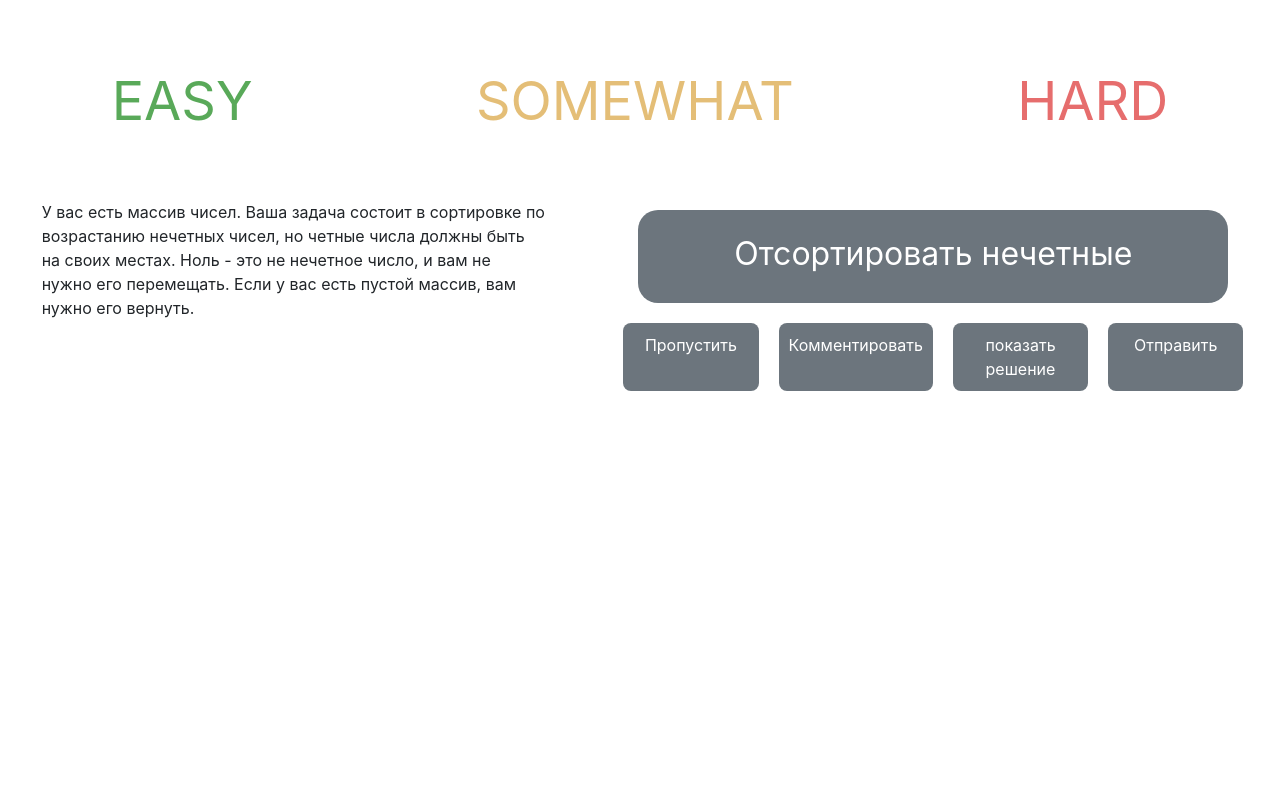
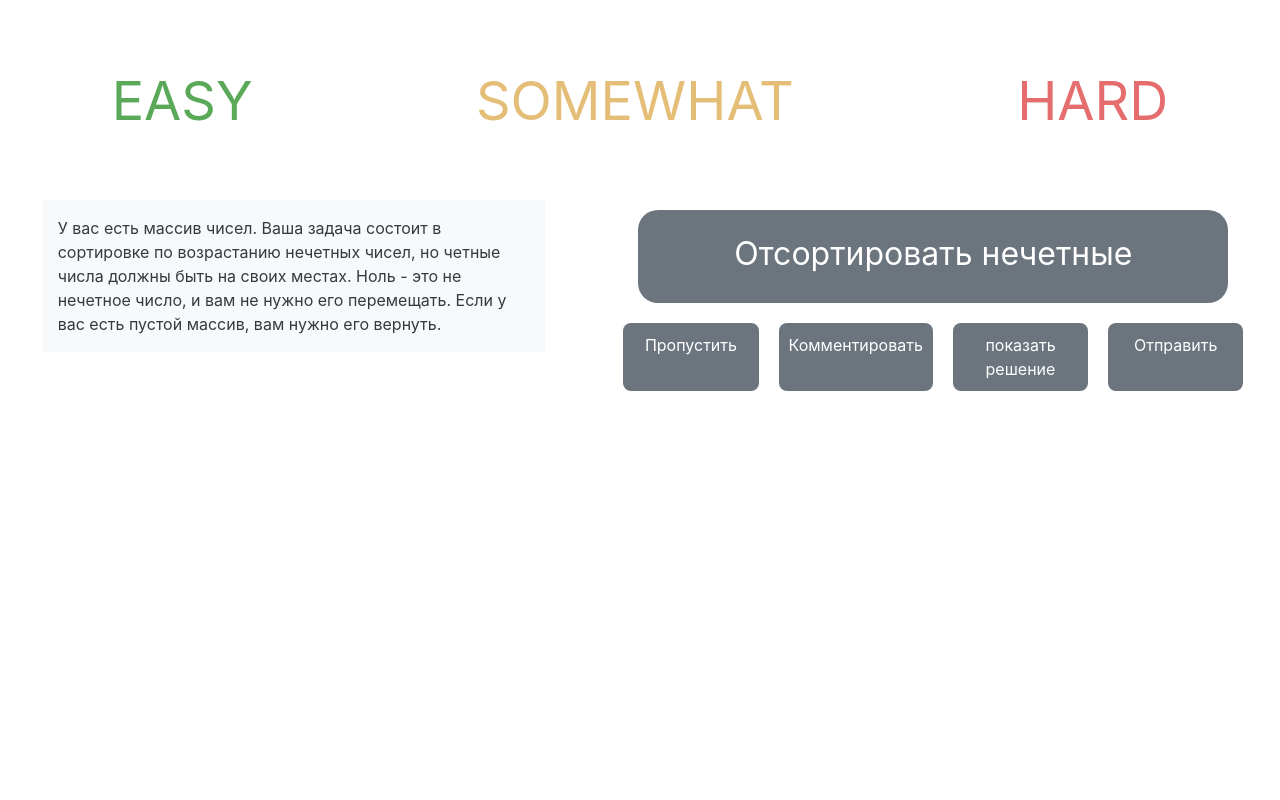
Before and after one commit to ool3/beard-programming, a Django app: page /task_template/1 in a window 1280 px wide. Shown: the part 56-856 px from the top of the page. After the commit the page ends 447 px from the top, so only its background shows below. Run offline with Django 3.2, Linux system fonts and the light colour scheme; data comes from the database, SQL or seed files in the repository; some libraries are stand-ins or nearby versions.

Commit message:
Поправил код для мобилке

```diff
--- a/aviacode/main/static/main/style.css
+++ b/aviacode/main/static/main/style.css
@@ -21,12 +21,12 @@ body > div > div > a {
 }
 
 .task_bar{
-    min-height: 600px;
+    min-height: auto;
     border-radius: 15px;
 }
 
 .code_bar{
-    min-height: 600px;
+    min-height: auto;
 }
 
 .task_name{
--- a/aviacode/main/templates/main/tasks_template.html
+++ b/aviacode/main/templates/main/tasks_template.html
@@ -14,7 +14,8 @@
         <div class="row justify-content-around">
             <div class="col-md-5 task_bar">
                 {% block task_text %}
-                {{textarea}}
+                <div class="p-3 mb-2 bg-light text-dark">{{textarea}}</div>
+
                 {% endblock task_text %}
             </div>
             <div class="col-md-6 code_bar">
```
